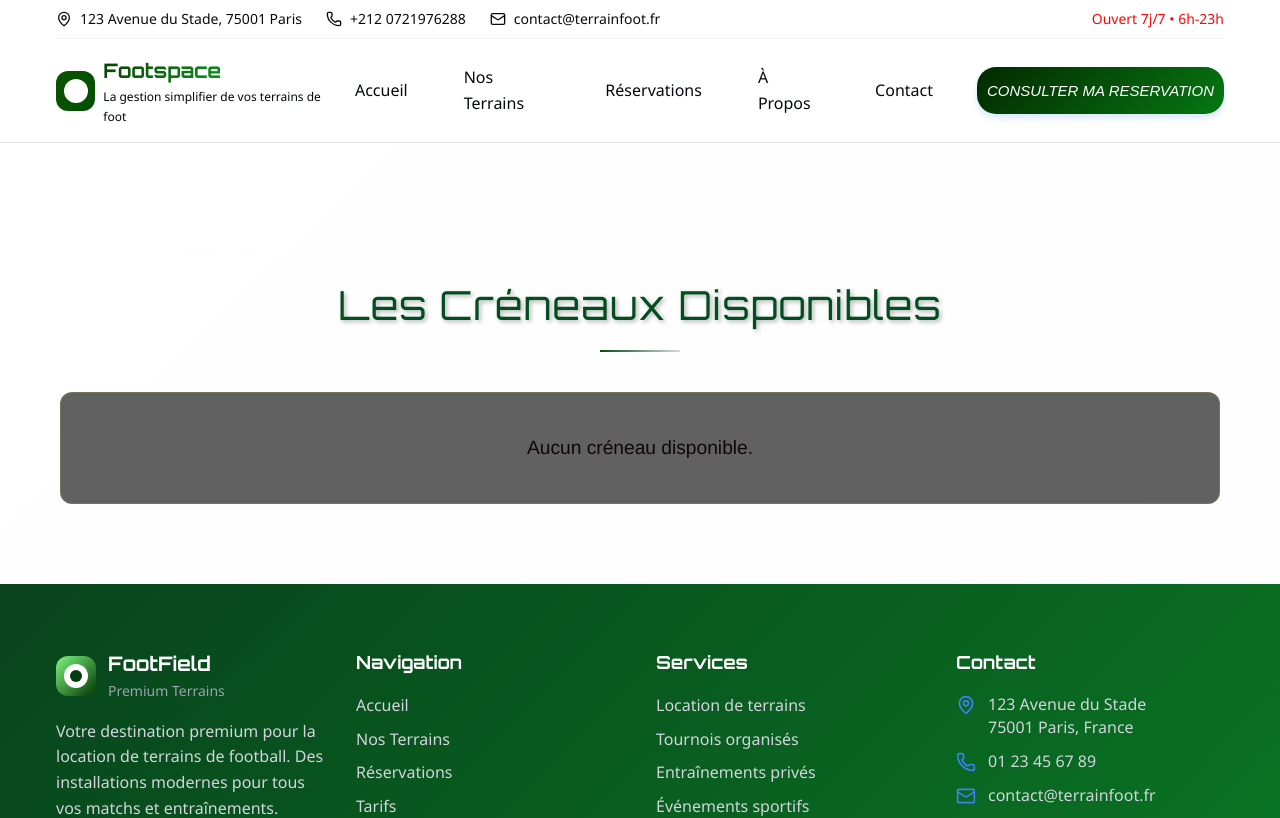
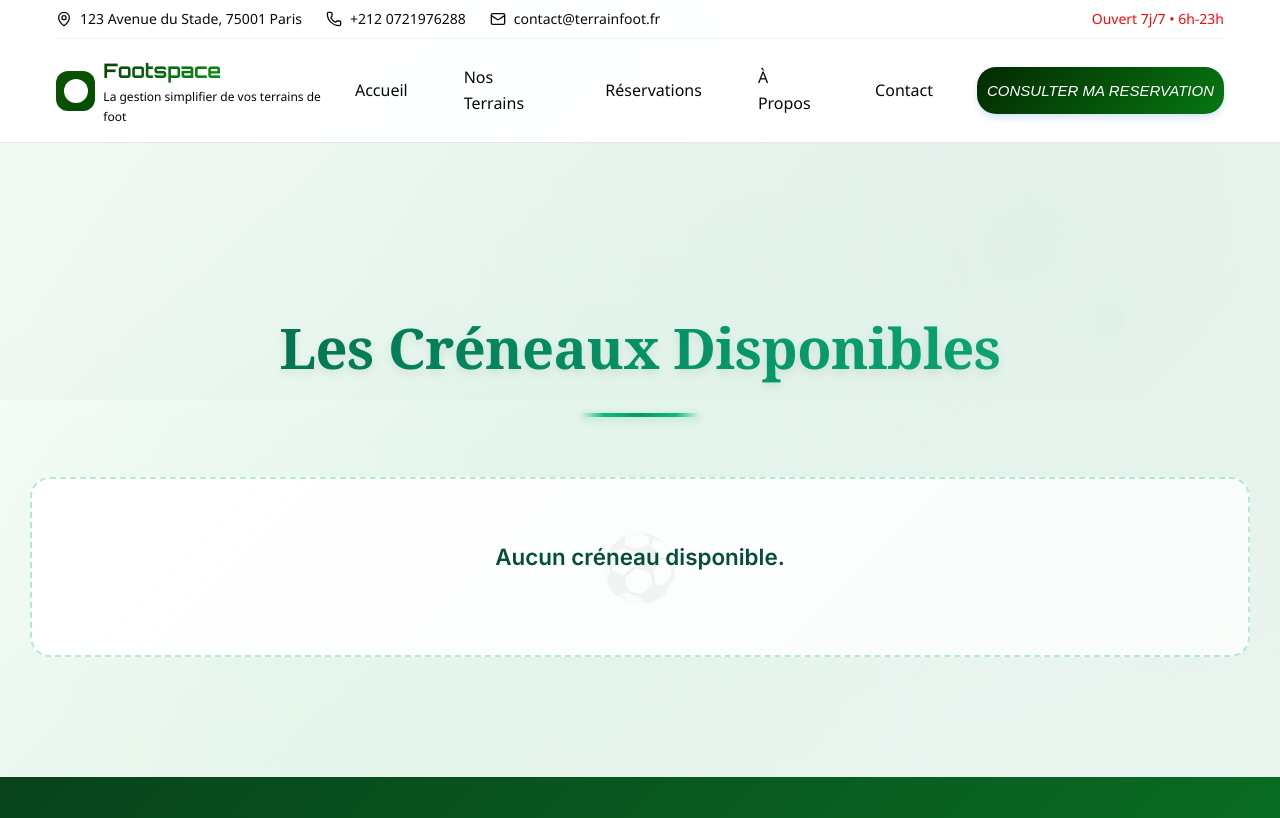
Before and after one commit to oumar782/Footspace-Reservation, a React (Vite) app: page /creneaux in a window 1280 px wide. Shown: the top 818 px of the page. Built offline with nearby package versions, Linux system fonts and the light colour scheme.

Commit message:
jgnjd25amf235

```diff
--- a/src/css/creneaux.css
+++ b/src/css/creneaux.css
@@ -1,89 +1,182 @@
 .creneaux-page {
   min-height: 100vh;
-  background: linear-gradient(135deg, #ffffff 0%, #fcfcfc 100%);
-  color: #f5f5f5;
-  font-family: 'Helvetica Neue', Arial, sans-serif;
+  background:
+    radial-gradient(circle at 20% 80%, rgba(120, 219, 126, 0.1) 0%, transparent 50%),
+    radial-gradient(circle at 80% 20%, rgba(72, 187, 120, 0.08) 0%, transparent 50%),
+    radial-gradient(circle at 40% 40%, rgba(46, 204, 113, 0.05) 0%, transparent 50%),
+    linear-gradient(135deg, #f8fff9 0%, #f0f7f4 50%, #e8f5ee 100%);
+  color: #2d3748;
+  font-family: 'Inter', 'Helvetica Neue', Arial, sans-serif;
+  position: relative;
+  overflow-x: hidden;
+}
+
+.creneaux-page::before {
+  content: '';
+  position: absolute;
+  top: 0;
+  left: 0;
+  right: 0;
+  height: 400px;
+  background: linear-gradient(135deg, rgba(6, 78, 59, 0.03) 0%, transparent 100%);
+  pointer-events: none;
 }
 
 .creneaux-container {
-  max-width: 1200px;
-  margin: 100px auto 50px;
-  padding: 30px 20px;
+  max-width: 1400px;
+  margin: 120px auto 80px;
+  padding: 40px 30px;
+  position: relative;
+  z-index: 1;
 }
 
 .creneaux-title {
-  font-family: 'Orbitron', sans-serif;
-  text-shadow: 2px 2px 4px rgba(0, 0, 0, 0.3);
-
+  font-family: 'Playfair Display', 'Georgia', serif;
   text-align: center;
-  font-size: 2.5rem;
-  font-weight: 300;
-  letter-spacing: 1px;
-  margin-bottom: 40px;
-  color: #034e21;
+  font-size: 3.5rem;
+  font-weight: 700;
+  letter-spacing: -0.5px;
+  margin-bottom: 60px;
+  color: #064e3b;
   position: relative;
-  padding-bottom: 15px;
+  padding-bottom: 25px;
+  background: linear-gradient(135deg, #065f46 0%, #059669 50%, #10b981 100%);
+  -webkit-background-clip: text;
+  -webkit-text-fill-color: transparent;
+  background-clip: text;
+  text-shadow: 0 4px 8px rgba(6, 78, 59, 0.1);
 }
 
-.creneaux-title:after {
+.creneaux-title::after {
   content: '';
   position: absolute;
   bottom: 0;
   left: 50%;
   transform: translateX(-50%);
-  width: 80px;
-  height: 2px;
-  background: linear-gradient(90deg, #004d16, #d9d9d7);
+  width: 120px;
+  height: 4px;
+  background: linear-gradient(90deg,
+    transparent 0%,
+    #10b981 20%,
+    #059669 50%,
+    #10b981 80%,
+    transparent 100%);
+  border-radius: 2px;
+  box-shadow: 0 2px 8px rgba(16, 185, 129, 0.3);
+}
+
+.creneaux-title::before {
+  content: '⚽';
+  position: absolute;
+  top: -15px;
+  right: 10%;
+  font-size: 2rem;
+  opacity: 0.1;
+  animation: float 6s ease-in-out infinite;
 }
 
 .creneaux-grid {
   display: grid;
-  grid-template-columns: repeat(auto-fill, minmax(350px, 1fr));
-  gap: 25px;
+  grid-template-columns: repeat(auto-fit, minmax(380px, 1fr));
+  gap: 30px;
+  perspective: 1000px;
 }
 
 .creneau-card {
-  background: rgb(250, 248, 248);
-  border: 1px solid rgba(3, 114, 19, 0.3);
-  border-radius: 12px;
-  padding: 25px;
+  background: linear-gradient(145deg, #ffffff 0%, #f8fdfa 100%);
+  border: 1px solid rgba(16, 185, 129, 0.15);
+  border-radius: 20px;
+  padding: 30px;
   display: flex;
   flex-direction: column;
   justify-content: space-between;
-  backdrop-filter: blur(10px);
-  box-shadow: 0 10px 20px rgba(1, 81, 36, 0.3);
-  transition: all 0.3s ease;
+  backdrop-filter: blur(20px);
+  box-shadow:
+    0 8px 32px rgba(6, 78, 59, 0.08),
+    0 2px 8px rgba(6, 78, 59, 0.04),
+    inset 0 1px 0 rgba(255, 255, 255, 0.8);
+  transition: all 0.4s cubic-bezier(0.175, 0.885, 0.32, 1.275);
   position: relative;
   overflow: hidden;
+  transform-style: preserve-3d;
 }
 
-.creneau-card:before {
+.creneau-card::before {
   content: '';
   position: absolute;
   top: 0;
   left: 0;
   right: 0;
   height: 1px;
-  background: linear-gradient(90deg, transparent, rgba(17, 170, 40, 0.5), transparent);
+  background: linear-gradient(90deg,
+    transparent 0%,
+    rgba(16, 185, 129, 0.6) 50%,
+    transparent 100%);
+}
+
+.creneau-card::after {
+  content: '';
+  position: absolute;
+  top: -50%;
+  left: -50%;
+  width: 200%;
+  height: 200%;
+  background: radial-gradient(circle, rgba(16, 185, 129, 0.05) 0%, transparent 70%);
+  opacity: 0;
+  transition: opacity 0.4s ease;
 }
 
 .creneau-card:hover {
-  transform: translateY(-5px);
-  box-shadow: 0 15px 30px rgba(0, 0, 0, 0.3);
-  border-color: rgba(24, 137, 4, 0.6);
+  transform: translateY(-12px) rotateX(5deg) scale(1.02);
+  box-shadow:
+    0 25px 50px rgba(6, 78, 59, 0.15),
+    0 15px 35px rgba(6, 78, 59, 0.1),
+    0 5px 15px rgba(6, 78, 59, 0.06),
+    inset 0 1px 0 rgba(255, 255, 255, 0.9);
+  border-color: rgba(16, 185, 129, 0.3);
+}
+
+.creneau-card:hover::after {
+  opacity: 1;
+}
+
+.creneau-card:hover .card-glow {
+  opacity: 1;
+  transform: scale(1);
+}
+
+.card-glow {
+  position: absolute;
+  top: 0;
+  left: 0;
+  right: 0;
+  height: 100%;
+  background: radial-gradient(circle at center, rgba(16, 185, 129, 0.1) 0%, transparent 70%);
+  opacity: 0;
+  transform: scale(0.8);
+  transition: all 0.4s ease;
+  pointer-events: none;
 }
 
 .creneau-info {
-  margin-bottom: 20px;
+  margin-bottom: 25px;
+  position: relative;
+  z-index: 2;
 }
 
 .info-row {
   display: flex;
   justify-content: space-between;
   align-items: center;
-  margin-bottom: 12px;
-  padding-bottom: 12px;
-  border-bottom: 1px solid rgba(255, 255, 255, 0.1);
+  margin-bottom: 16px;
+  padding-bottom: 16px;
+  border-bottom: 1px solid rgba(16, 185, 129, 0.1);
+  transition: all 0.3s ease;
+}
+
+.info-row:hover {
+  border-bottom-color: rgba(16, 185, 129, 0.3);
+  transform: translateX(5px);
 }
 
 .info-row:last-child {
@@ -91,111 +184,312 @@
   margin-bottom: 0;
   padding-bottom: 0;
 }
-hr{
-  border: 1px solid #06720c;
+
+.info-label {
+  font-weight: 600;
+  color: #064e3b;
+  font-size: 0.95rem;
+  letter-spacing: 0.3px;
+  display: flex;
+  align-items: center;
+  gap: 8px;
 }
-.info-label {
-  font-weight: bold;
-  color: #064302;
-  font-size: 1rem;
-  margin-top: 9px;
+
+.info-label::before {
+  content: '▸';
+  color: #10b981;
+  font-size: 0.8rem;
 }
 
 .info-value {
-  font-weight: bold;
-  color: #e80b0b;
-  margin-top: 9px;
+  font-weight: 700;
+  color: #1a202c;
+  font-size: 1rem;
+  text-align: right;
+  position: relative;
+}
 
+.info-value.tarif {
+  color: #059669;
+  font-size: 1.2rem;
+  font-weight: 800;
+}
+
+.info-value.tarif::after {
+  content: '';
+  position: absolute;
+  bottom: -2px;
+  left: 0;
+  width: 100%;
+  height: 2px;
+  background: linear-gradient(90deg, #059669, transparent);
+  border-radius: 1px;
 }
 
 .status-tag {
-  padding: 4px 10px;
-  border-radius: 20px;
-  font-size: 0.8rem;
-  font-weight: 500;
-  margin-top: 9px;
+  padding: 6px 14px;
+  border-radius: 25px;
+  font-size: 0.85rem;
+  font-weight: 600;
+  letter-spacing: 0.5px;
+  text-transform: uppercase;
+  position: relative;
+  overflow: hidden;
+  transition: all 0.3s ease;
+}
 
+.status-tag::before {
+  content: '';
+  position: absolute;
+  top: 0;
+  left: -100%;
+  width: 100%;
+  height: 100%;
+  background: linear-gradient(90deg, transparent, rgba(255, 255, 255, 0.4), transparent);
+  transition: left 0.5s ease;
+}
+
+.status-tag:hover::before {
+  left: 100%;
 }
 
 .status-tag.available {
-  background-color: rgba(46, 125, 50, 0.2);
-  color: #05860c;
-  border: 1px solid rgba(76, 175, 80, 0.3);
+  background: linear-gradient(135deg, #10b981 0%, #059669 100%);
+  color: white;
+  box-shadow: 0 4px 15px rgba(16, 185, 129, 0.3);
 }
 
 .status-tag.unavailable {
-  background-color: rgba(211, 47, 47, 0.2);
-  color: #ef5350;
-  border: 1px solid rgba(244, 67, 54, 0.3);
+  background: linear-gradient(135deg, #ef4444 0%, #dc2626 100%);
+  color: white;
+  box-shadow: 0 4px 15px rgba(239, 68, 68, 0.3);
 }
 
 .reserve-button {
-  background: linear-gradient(135deg, #043401 0%, #1f7f02 100%);
-  color: #fefcfc;
+  background: linear-gradient(135deg, #065f46 0%, #059669 50%, #10b981 100%);
+  color: white;
   border: none;
-  padding: 12px 25px;
-  border-radius: 8px;
+  padding: 16px 30px;
+  border-radius: 15px;
   cursor: pointer;
-  font-weight: 600;
+  font-weight: 700;
+  font-size: 1rem;
   display: flex;
   justify-content: space-between;
   align-items: center;
-  transition: all 0.3s ease;
-  box-shadow: 0 4px 15px rgba(212, 175, 55, 0.3);
+  transition: all 0.4s cubic-bezier(0.175, 0.885, 0.32, 1.275);
+  box-shadow:
+    0 8px 25px rgba(6, 95, 70, 0.3),
+    0 4px 10px rgba(6, 95, 70, 0.2);
+  position: relative;
+  overflow: hidden;
+  z-index: 1;
+}
+
+.reserve-button::before {
+  content: '';
+  position: absolute;
+  top: 0;
+  left: -100%;
+  width: 100%;
+  height: 100%;
+  background: linear-gradient(90deg, transparent, rgba(255, 255, 255, 0.2), transparent);
+  transition: left 0.6s ease;
 }
 
 .reserve-button:hover {
-  transform: translateY(-2px);
-  box-shadow: 0 6px 20px rgba(212, 175, 55, 0.4);
-  background: linear-gradient(135deg, #448f2f 0%, #015913 100%);
+  transform: translateY(-3px) scale(1.02);
+  box-shadow:
+    0 15px 35px rgba(6, 95, 70, 0.4),
+    0 8px 20px rgba(6, 95, 70, 0.3);
+  background: linear-gradient(135deg, #059669 0%, #10b981 50%, #34d399 100%);
+}
+
+.reserve-button:hover::before {
+  left: 100%;
 }
 
 .reserve-button:active {
-  transform: translateY(0);
+  transform: translateY(-1px) scale(1.01);
 }
 
 .button-icon {
   font-weight: bold;
-  transition: transform 0.3s ease;
+  transition: all 0.3s ease;
+  font-size: 1.2rem;
 }
 
 .reserve-button:hover .button-icon {
-  transform: translateX(3px);
+  transform: translateX(5px) scale(1.1);
 }
 
 .not-available-button {
-  background: rgba(133, 5, 5, 0.2);
-  color: #f9f7f7;
-  border: 1px solid rgba(255, 255, 255, 0.1);
-  padding: 12px 25px;
-  border-radius: 8px;
-  font-weight: 500;
+  background: linear-gradient(135deg, #6b7280 0%, #4b5563 100%);
+  color: #f9fafb;
+  border: none;
+  padding: 16px 30px;
+  border-radius: 15px;
+  font-weight: 600;
+  font-size: 1rem;
   cursor: not-allowed;
+  opacity: 0.7;
+  box-shadow: 0 4px 15px rgba(107, 114, 128, 0.2);
+  position: relative;
+  overflow: hidden;
+}
+
+.not-available-button::before {
+  content: '⛔';
+  position: absolute;
+  left: 15px;
+  opacity: 0.3;
 }
 
 .no-creneaux {
   grid-column: 1 / -1;
   text-align: center;
-  padding: 40px;
-  background: rgba(30, 30, 30, 0.7);
-  border-radius: 12px;
-  border: 1px solid rgba(212, 175, 55, 0.2);
+  padding: 60px 40px;
+  background: linear-gradient(135deg, #ffffff 0%, #f8fdfa 100%);
+  border-radius: 20px;
+  border: 2px dashed rgba(16, 185, 129, 0.3);
+  position: relative;
+  overflow: hidden;
+}
+
+.no-creneaux::before {
+  content: '⚽';
+  position: absolute;
+  top: 50%;
+  left: 50%;
+  transform: translate(-50%, -50%);
+  font-size: 4rem;
+  opacity: 0.05;
+  z-index: 0;
 }
 
 .no-creneaux p {
-  font-size: 1.2rem;
-  color: #0e0808;
+  font-size: 1.4rem;
+  color: #064e3b;
+  font-weight: 600;
+  position: relative;
+  z-index: 1;
+  margin-bottom: 20px;
+}
+
+/* Animation pour les éléments qui apparaissent */
+@keyframes fadeInUp {
+  from {
+    opacity: 0;
+    transform: translateY(30px);
+  }
+  to {
+    opacity: 1;
+    transform: translateY(0);
+  }
+}
+
+@keyframes float {
+  0%, 100% {
+    transform: translateY(0) rotate(0deg);
+  }
+  50% {
+    transform: translateY(-10px) rotate(5deg);
+  }
+}
+
+.creneau-card {
+  animation: fadeInUp 0.6s ease-out forwards;
+}
+
+.creneau-card:nth-child(2) { animation-delay: 0.1s; }
+.creneau-card:nth-child(3) { animation-delay: 0.2s; }
+.creneau-card:nth-child(4) { animation-delay: 0.3s; }
+.creneau-card:nth-child(5) { animation-delay: 0.4s; }
+.creneau-card:nth-child(6) { animation-delay: 0.5s; }
+
+/* Toast notifications */
+.toast {
+  position: fixed;
+  top: 100px;
+  right: 30px;
+  padding: 16px 24px;
+  border-radius: 12px;
+  font-weight: 600;
+  z-index: 1000;
+  animation: slideInRight 0.3s ease-out;
+  box-shadow: 0 10px 30px rgba(0, 0, 0, 0.15);
+  backdrop-filter: blur(20px);
+}
+
+.toast-success {
+  background: linear-gradient(135deg, #10b981 0%, #059669 100%);
+  color: white;
+}
+
+.toast-error {
+  background: linear-gradient(135deg, #ef4444 0%, #dc2626 100%);
+  color: white;
+}
+
+@keyframes slideInRight {
+  from {
+    transform: translateX(100%);
+    opacity: 0;
+  }
+  to {
+    transform: translateX(0);
+    opacity: 1;
+  }
+}
+
+/* Responsive Design */
+@media (max-width: 1200px) {
+  .creneaux-container {
+    max-width: 1000px;
+    margin: 100px auto 60px;
+    padding: 30px 20px;
+  }
+
+  .creneaux-title {
+    font-size: 3rem;
+  }
 }
 
 @media (max-width: 768px) {
   .creneaux-container {
+    margin-top: 90px;
+    padding: 25px 15px;
+  }
+
+  .creneaux-title {
+    font-size: 2.5rem;
+    margin-bottom: 40px;
+    padding-bottom: 20px;
+  }
+
+  .creneaux-grid {
+    grid-template-columns: 1fr;
+    gap: 25px;
+  }
+
+  .creneau-card {
+    padding: 25px;
+  }
+
+  .creneau-card:hover {
+    transform: translateY(-8px);
+  }
+}
+
+@media (max-width: 480px) {
+  .creneaux-container {
     margin-top: 80px;
-    padding: 20px 15px;
+    padding: 20px 10px;
   }
 
   .creneaux-title {
     font-size: 2rem;
-    margin-bottom: 30px;
+    letter-spacing: -0.3px;
   }
 
   .creneaux-grid {
@@ -203,27 +497,41 @@ hr{
     gap: 20px;
   }
 
-  .creneau-card {
-    padding: 20px;
+  .info-row {
+    flex-direction: column;
+    align-items: flex-start;
+    gap: 5px;
+  }
+
+  .info-value {
+    margin-top: 2px;
+    text-align: left;
+  }
+
+  .reserve-button,
+  .not-available-button {
+    padding: 14px 20px;
+    font-size: 0.95rem;
   }
 }
 
-@media (max-width: 480px) {
-  .creneaux-container {
-    margin-top: 70px;
-    padding: 15px 10px;
+/* Effets de brillance supplémentaires */
+.creneau-card .sparkle {
+  position: absolute;
+  width: 4px;
+  height: 4px;
+  background: rgba(255, 255, 255, 0.8);
+  border-radius: 50%;
+  animation: sparkle 3s infinite;
+}
+
+@keyframes sparkle {
+  0%, 100% {
+    opacity: 0;
+    transform: scale(0);
   }
-
-  .creneaux-title {
-    font-size: 1.8rem;
-  }
-
-  .info-row {
-    flex-direction: column;
-    align-items: flex-start;
-  }
-
-  .info-value {
-    margin-top: 5px;
+  50% {
+    opacity: 1;
+    transform: scale(1);
   }
 }
--- a/src/pages/creneaux.jsx
+++ b/src/pages/creneaux.jsx
@@ -2,12 +2,11 @@ import React, { useState } from 'react';
 import { useLocation, useNavigate } from 'react-router-dom';
 import Header from '../composant/Header';
 import Footer from '../composant/Footer';
-import ReservationModal from './ReservationModal'; // Import du modal
+import ReservationModal from './ReservationModal';
 import '../css/creneaux.css';
 
 // Fonction utilitaire pour normaliser les noms de propriétés
 const normalizeCreneauData = (creneau) => {
-  // Convertir toutes les clés en minuscules pour une comparaison insensible à la casse
   const lowerCaseCreneau = {};
   for (const key in creneau) {
     lowerCaseCreneau[key.toLowerCase()] = creneau[key];
@@ -22,23 +21,33 @@ const normalizeCreneauData = (creneau) => {
     tarif: lowerCaseCreneau.tarif || 0,
     statut: lowerCaseCreneau.statut || 'Non spécifié',
     datecreneaux: lowerCaseCreneau.datecreneaux || '',
-    numeroterrain: lowerCaseCreneau.numeroterrain || 0
+    numeroterrain: lowerCaseCreneau.numeroterrain || 0,
+    idcreneaux: lowerCaseCreneau.idcreneaux || null
   };
 };
 
 const Creneaux = () => {
   const location = useLocation();
-  const navigate = useNavigate(); // Correction: utilisation de useNavigate
+  const navigate = useNavigate();
   const { creneaux } = location.state || { creneaux: [] };
 
   // États pour le modal
   const [selectedCreneau, setSelectedCreneau] = useState(null);
   const [isModalOpen, setIsModalOpen] = useState(false);
+  const [toast, setToast] = useState({ show: false, message: '', type: '' });
 
   // Normaliser les données de tous les créneaux
   const normalizedCreneaux = creneaux.map(normalizeCreneauData);
 
   console.log('Créneaux normalisés:', normalizedCreneaux);
+
+  // Afficher un toast
+  const showToast = (message, type = 'success') => {
+    setToast({ show: true, message, type });
+    setTimeout(() => {
+      setToast({ show: false, message: '', type: '' });
+    }, 4000);
+  };
 
   // Fonction pour formater l'heure (hh:mm:ss → hh:mm)
   const formatTime = (timeString) => {
@@ -46,6 +55,38 @@ const Creneaux = () => {
     if (timeString.length === 5) return timeString;
     if (timeString.length >= 8) return timeString.substring(0, 5);
     return timeString;
+  };
+
+  // Fonction pour mettre à jour le statut du créneau
+  const updateCreneauStatus = async (creneauId, newStatus) => {
+    try {
+      // D'abord, récupérer le créneau actuel
+      const creneauResponse = await fetch(`https://backend-foot-omega.vercel.app/api/gestioncreneaux/${creneauId}`);
+      const creneauData = await creneauResponse.json();
+
+      if (creneauData.success) {
+        const creneau = creneauData.data;
+
+        // Mettre à jour le statut
+        const updateResponse = await fetch(`https://backend-foot-omega.vercel.app/api/gestioncreneaux/${creneauId}`, {
+          method: 'PUT',
+          headers: {
+            'Content-Type': 'application/json',
+          },
+          body: JSON.stringify({
+            ...creneau,
+            statut: newStatus
+          })
+        });
+
+        const updateData = await updateResponse.json();
+        return updateData.success;
+      }
+      return false;
+    } catch (error) {
+      console.error('Erreur lors de la mise à jour du créneau:', error);
+      return false;
+    }
   };
 
   // Fonction pour ouvrir le modal de réservation
@@ -61,14 +102,43 @@ const Creneaux = () => {
   };
 
   // Fonction appelée après une réservation réussie
-  const handleReservationSuccess = (reservationData) => {
+  const handleReservationSuccess = async (reservationData) => {
     console.log('Réservation créée avec succès:', reservationData);
-    // Vous pouvez ajouter ici une redirection ou un message de confirmation
+
+    // Mettre à jour le statut du créneau en "réservé"
+    if (selectedCreneau && selectedCreneau.idcreneaux) {
+      const updated = await updateCreneauStatus(selectedCreneau.idcreneaux, 'réservé');
+      if (updated) {
+        showToast('Créneau réservé avec succès !', 'success');
+
+        // Mettre à jour l'affichage local
+        const updatedCreneaux = normalizedCreneaux.map(creneau =>
+          creneau.idcreneaux === selectedCreneau.idcreneaux
+            ? { ...creneau, statut: 'réservé' }
+            : creneau
+        );
+
+        // Note: Dans une vraie application, vous voudriez peut-être recharger les données
+        // ou utiliser un state global pour gérer cela
+      } else {
+        showToast('Erreur lors de la mise à jour du statut du créneau', 'error');
+      }
+    }
+
+    handleCloseModal();
   };
 
   return (
     <div className="creneaux-page">
       <Header />
+
+      {/* Toast notifications */}
+      {toast.show && (
+        <div className={`toast toast-${toast.type}`}>
+          <span className="toast-message">{toast.message}</span>
+        </div>
+      )}
+
       <div className="creneaux-container">
         <h1 className="creneaux-title">Les Créneaux Disponibles</h1>
         <div className="creneaux-grid">
@@ -76,7 +146,6 @@ const Creneaux = () => {
             normalizedCreneaux.map((creneau, index) => (
               <div key={index} className="creneau-card">
                 <div className="creneau-info">
-
                   <div className="info-row">
                     <span className="info-label">Nom du terrain :</span>
                     <span className="info-value">{creneau.nomterrain}</span>
@@ -120,8 +189,8 @@ const Creneaux = () => {
                     </span>
                   </div>
                   <hr />
+                </div>
 
-                </div>
                 {creneau.statut === 'disponible' ? (
                   <button
                     className="reserve-button"
```
